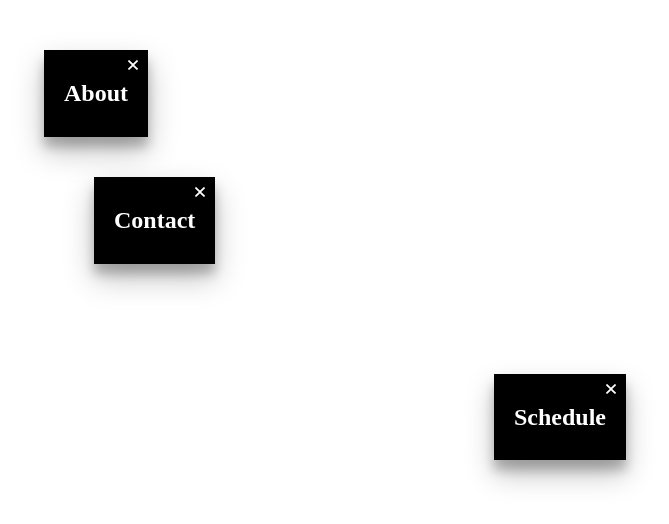
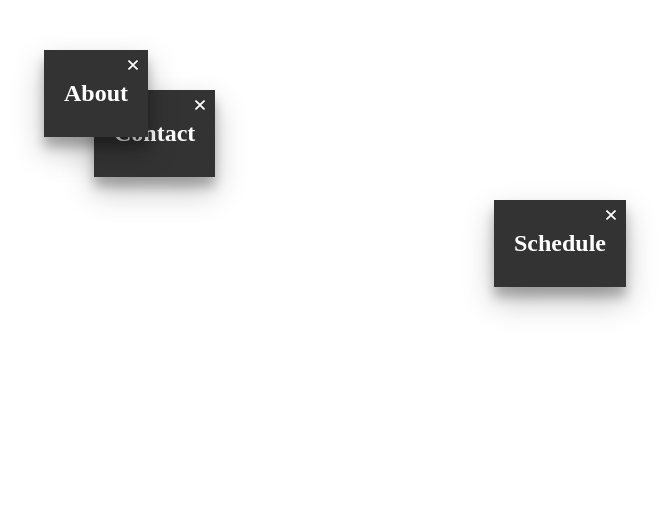
Before and after one commit to rijkvanzanten/te-website, a Vue app: page / in a window 1280 px wide. Shown: the top 524 px of the page, without its empty margins (6-675 px from the left). Built offline with nearby package versions, Linux system fonts and the light colour scheme.

Commit message:
Clean up

```diff
--- a/src/components/VWindow.vue
+++ b/src/components/VWindow.vue
@@ -1,10 +1,11 @@
 <template>
   <article
+    v-show="show"
     class="window"
     @mousedown="dragStart"
     @touchstart="dragStart"
-    :style="{ left: left + 'px', top: top + 'px' }">
-    <button @click="closeWindow(page)"><img src="../assets/close.svg" alt="" /></button>
+    :style="{ left: left + 'px', top: top + 'px', zIndex }">
+    <button @click.stop.prevent="closeWindow(page)"><img src="../assets/close.svg" alt="" /></button>
     <component :is="'p-' + page" />
   </article>
 </template>
@@ -28,13 +29,24 @@ export default {
       required: true
     }
   },
-  computed: mapState(["positions"]),
+  computed: {
+    ...mapState(["windows"]),
+    window() {
+      return this.windows[this.page];
+    },
+    show() {
+      return this.window.active;
+    },
+    zIndex() {
+      return 100 - this.window.sort;
+    }
+  },
   created() {
-    this.left = this.positions[this.page].left;
-    this.top = this.positions[this.page].top;
+    this.left = this.windows[this.page].left;
+    this.top = this.windows[this.page].top;
   },
   methods: {
-    ...mapActions(["closeWindow", "setLastPosition"]),
+    ...mapActions(["closeWindow", "setLastPosition", "bringToFront"]),
     dragStart(event) {
       event.preventDefault();
       this.offsetX = event.clientX;
@@ -44,6 +56,8 @@ export default {
       document.addEventListener("touchend", this.dragEnd);
       document.addEventListener("mousemove", this.drag);
       document.addEventListener("touchmove", this.drag);
+
+      this.bringToFront(this.page);
     },
     drag(event) {
       event.preventDefault();
@@ -72,8 +86,8 @@ export default {
 
 <style lang="scss">
 .window {
-  background-color: black;
-  position: relative;
+  background-color: #333;
+  position: absolute;
   color: white;
   width: max-content;
   padding: 10px 20px;
--- a/src/components/WindowManager.vue
+++ b/src/components/WindowManager.vue
@@ -1,6 +1,9 @@
 <template>
   <div id="window-manager">
-    <v-window v-for="page in activeWindows" :page="page" :key="page" />
+    <v-window
+      v-for="page in pages"
+      :page="page"
+      :key="page" />
   </div>
 </template>
 
@@ -14,7 +17,12 @@ export default {
   components: {
     VWindow
   },
-  computed: mapState(["activeWindows"])
+  computed: {
+    ...mapState(["windows"]),
+    pages() {
+      return Object.keys(this.windows).sort();
+    }
+  }
 };
 </script>
 
--- a/src/store.js
+++ b/src/store.js
@@ -7,31 +7,42 @@ Vue.use(Vuex);
 export default new Vuex.Store({
   plugins: [createPersistedState()],
   state: {
-    activeWindows: ["about", "contact", "schedule"],
-    positions: {
+    windows: {
       about: {
         left: 50,
-        top: 50
+        top: 50,
+        sort: 1,
+        active: true
       },
       contact: {
         left: 100,
-        top: 90
+        top: 90,
+        sort: 2,
+        active: true
       },
       schedule: {
         left: 500,
-        top: 200
+        top: 200,
+        sort: 3,
+        active: true
       }
     }
   },
   mutations: {
     closeWindow(state, name) {
-      state.activeWindows = state.activeWindows.filter(
-        activeName => activeName !== name
-      );
+      state.windows[name].active = false;
     },
     setLastPosition(state, { page, left, top }) {
-      state.positions[page].left = left;
-      state.positions[page].top = top;
+      state.windows[page].left = left;
+      state.windows[page].top = top;
+    },
+    bringToFront(state, name) {
+      // Increment each sort value by 1. Set the provided name to be 1
+      Object.keys(state.windows).forEach(windowName => {
+        state.windows[windowName].sort = state.windows[windowName].sort + 1;
+      });
+
+      state.windows[name].sort = 1;
     }
   },
   actions: {
@@ -40,6 +51,9 @@ export default new Vuex.Store({
     },
     setLastPosition({ commit }, info) {
       commit("setLastPosition", info);
+    },
+    bringToFront({ commit }, name) {
+      commit("bringToFront", name);
     }
   }
 });
```
